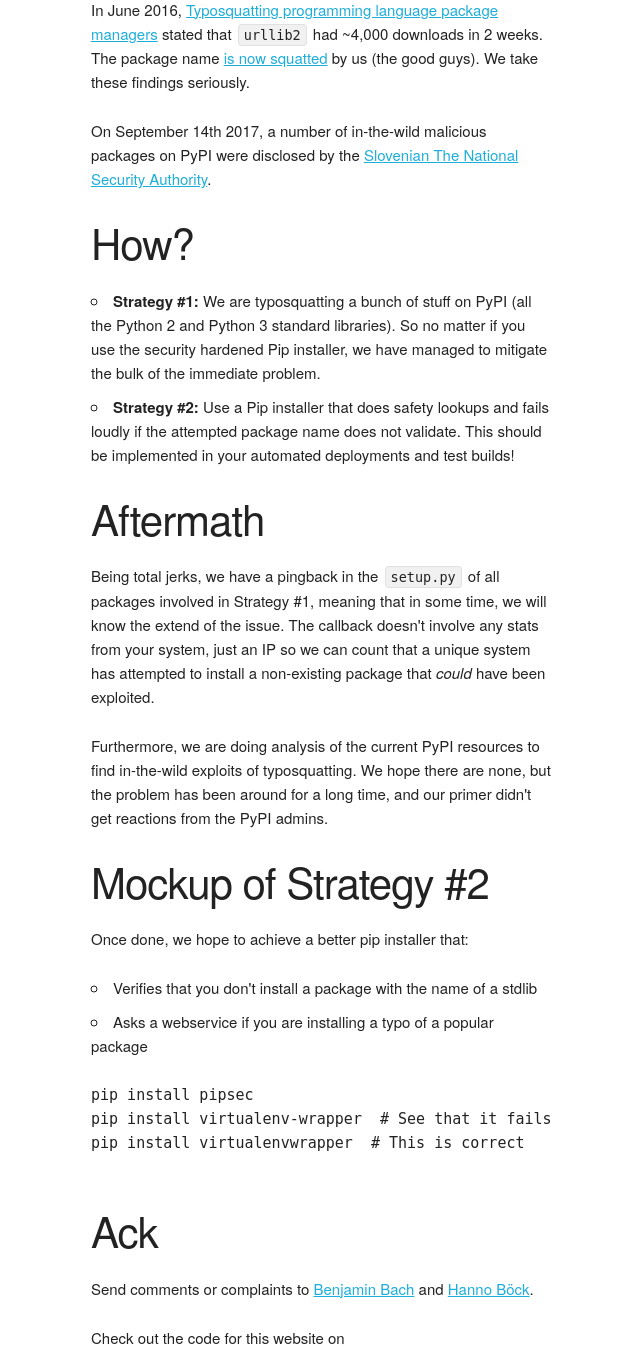
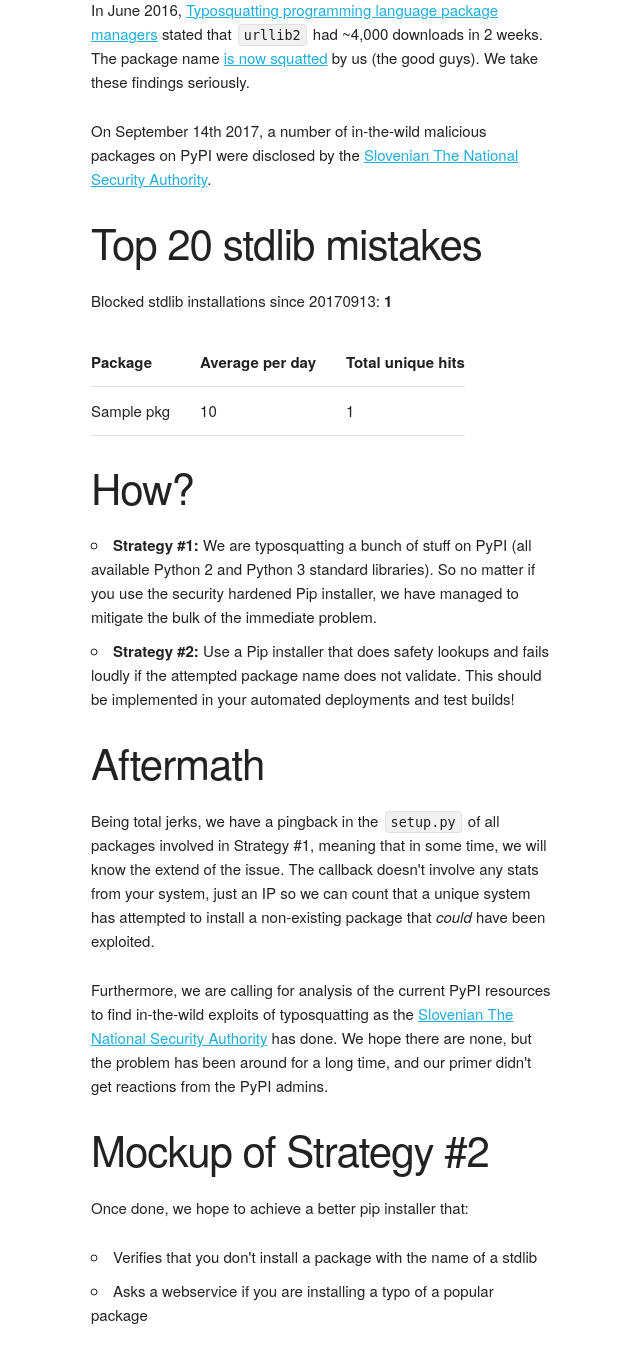
Before and after one commit to benjaoming/pytosquatting, a Django app: template webpages/templates/index.html in a window 1280 px wide. Shown: the part 324-1671 px from the top of the page, without its empty margins (69-709 px from the left). Run offline with Django 3.2, Linux system fonts and the light colour scheme; the template is opened without the code that fills it: most values are stand-ins (such as "Sample title", 1, 10 or a date in 2020).

Commit message:
Display Top 20

```diff
--- a/webpages/templates/index.html
+++ b/webpages/templates/index.html
@@ -8,16 +8,40 @@
         <h2>Why?</h2>
         <p>In June 2016, <a href="http://incolumitas.com/2016/06/08/typosquatting-package-managers/">Typosquatting programming language package managers</a> stated that <code>urllib2</code> had ~4,000 downloads in 2 weeks. The package name <a href="https://pypi.python.org/pypi/urllib2/">is now squatted</a> by us (the good guys). We take these findings seriously.</p>
         <p>On September 14th 2017, a number of in-the-wild malicious packages on PyPI were disclosed by the <a href="http://www.nbu.gov.sk/skcsirt-sa-20170909-pypi/">Slovenian The National Security Authority</a>.</p>
+        <h2>Top 20 stdlib mistakes</h2>
+
+        <p>
+          Blocked stdlib installations since 20170913: <strong>{{ total_unique_ips }}</strong>
+        </p>
+
+        <table>
+        <thead>
+        <tr>
+          <th>Package</th>
+          <th>Average per day</th>
+          <th>Total unique hits</th>
+        </tr>
+        </thead>
+        <tbody>
+        {% for pkg in top %}
+        <tr>
+          <td>{{ pkg.package_name }}</td>
+          <td>{{ pkg.avg_per_day|floatformat:0 }}</td>
+          <td>{{ pkg.unique_count }}</td>
+        </tr>
+        {% endfor %}
+        </tbody>
+        </table>
         <h2>How?</h2>
         <ul>
-          <li><strong>Strategy #1:</strong> We are typosquatting a bunch of stuff on PyPI (all the Python 2 and Python 3 standard libraries). So no matter if you use the security hardened Pip installer, we have managed to mitigate the bulk of the immediate problem.</li>
+          <li><strong>Strategy #1:</strong> We are typosquatting a bunch of stuff on PyPI (all available Python 2 and Python 3 standard libraries). So no matter if you use the security hardened Pip installer, we have managed to mitigate the bulk of the immediate problem.</li>
           <li><strong>Strategy #2:</strong> Use a Pip installer that does safety lookups and fails loudly if the attempted package name does not validate. This should be implemented in your automated deployments and test builds!</li>
         </ul>
 
         <h2>Aftermath</h2>
         <p>Being total jerks, we have a pingback in the <code>setup.py</code> of all packages involved in Strategy #1, meaning that in some time, we will know the extend of the issue. The callback doesn't involve any stats from your system, just an IP so we can count that a unique system has attempted to install a non-existing package that <em>could</em> have been exploited.</p>
 
-        <p>Furthermore, we are doing analysis of the current PyPI resources to find in-the-wild exploits of typosquatting. We hope there are none, but the problem has been around for a long time, and our primer didn't get reactions from the PyPI admins.</p>
+        <p>Furthermore, we are calling for analysis of the current PyPI resources to find in-the-wild exploits of typosquatting as the <a href="http://www.nbu.gov.sk/skcsirt-sa-20170909-pypi/">Slovenian The National Security Authority</a> has done. We hope there are none, but the problem has been around for a long time, and our primer didn't get reactions from the PyPI admins.</p>
 
         <h2>Mockup of Strategy #2</h2>
         <p>Once done, we hope to achieve a better pip installer that:</p>
```
Also changed, not shown: webpages/views.py (+29 -0 lines).
